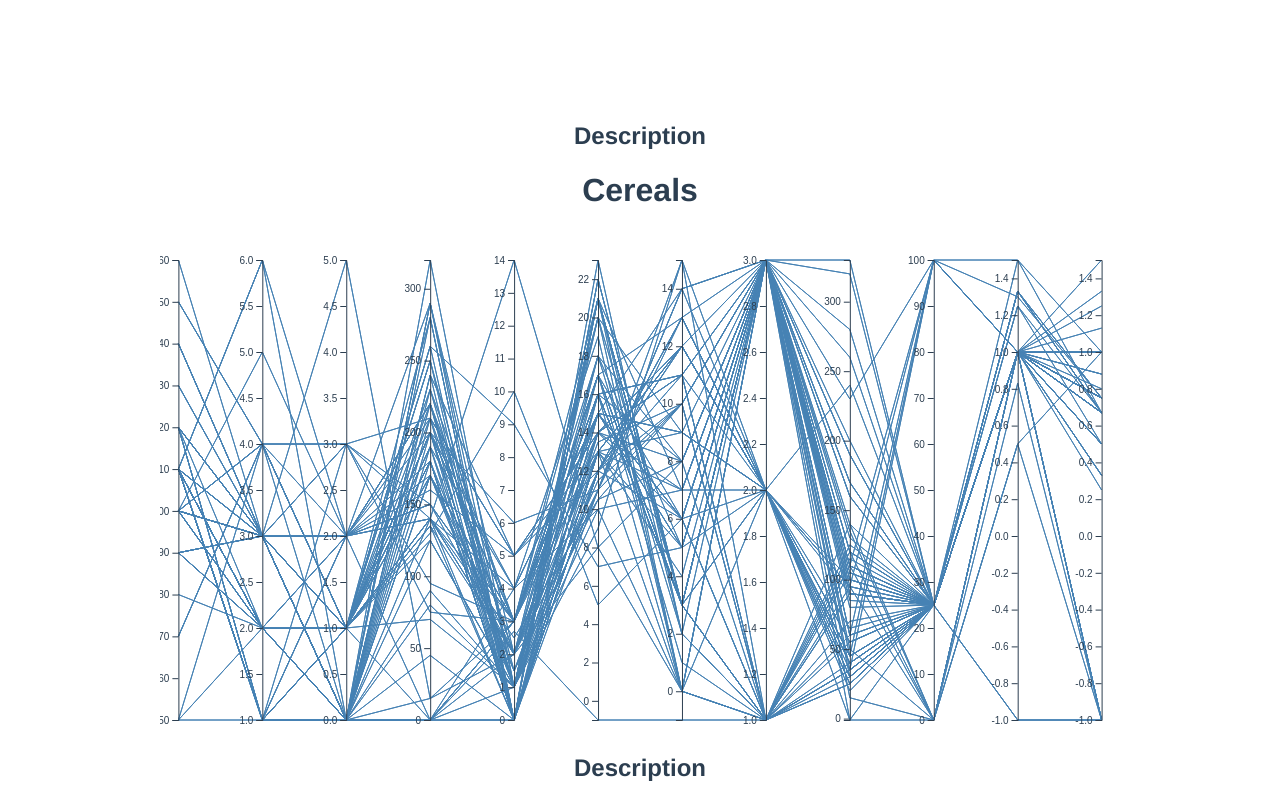
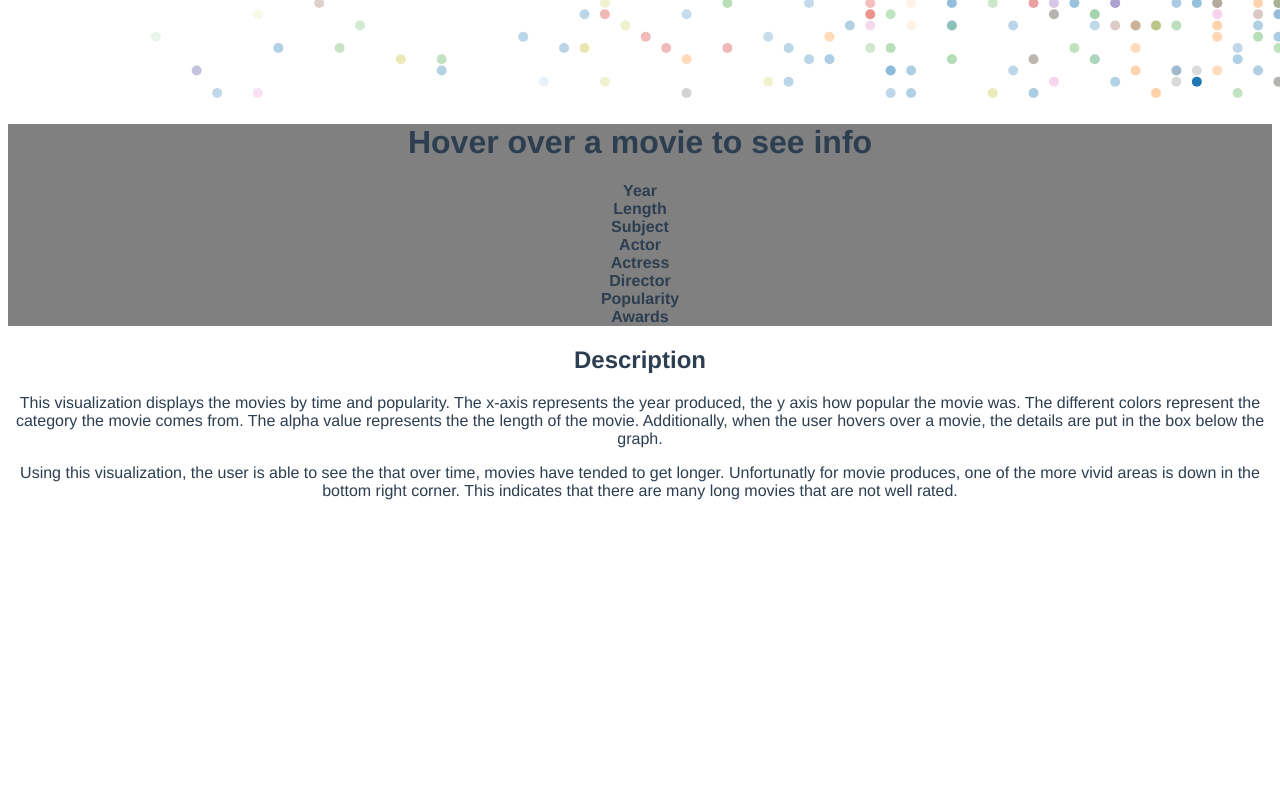
Before and after one commit to Brojowski/infovis-project, a Vue app: page / in a window 1280 px wide. Shown: the part 1020-1820 px from the top of the page. After the commit the page ends 1536 px from the top, so only its background shows below. Built offline with nearby package versions, Linux system fonts and the light colour scheme.

Commit message:
clean data, remove other topics

```diff
--- a/src/App.vue
+++ b/src/App.vue
@@ -1,29 +1,17 @@
 <template>
   <div id="app">
-    <cars-vis></cars-vis>
-    <cereal-vis></cereal-vis>
     <film-vis></film-vis>
-    <grocery-vis></grocery-vis>
-    <mutual-vis></mutual-vis>
   </div>
 </template>
 
 <script>
 /* eslint vue/no-unused-components: "off" */
-import CarsVis from './components/Cars'
-import CerealVis from './components/Cereals'
 import FilmVis from './components/FilmVis'
-import GroceryVis from './components/GroceryStores'
-import MutualVis from './components/MutualFunds'
 
 export default {
   name: 'App',
   components: {
-    CarsVis,
-    CerealVis,
-    FilmVis,
-    GroceryVis,
-    MutualVis
+    FilmVis
   }
 }
 </script>
```
Also changed, not shown: public/data/a1-film.csv, 1 other file (tests, documents, lock files or other folders).
